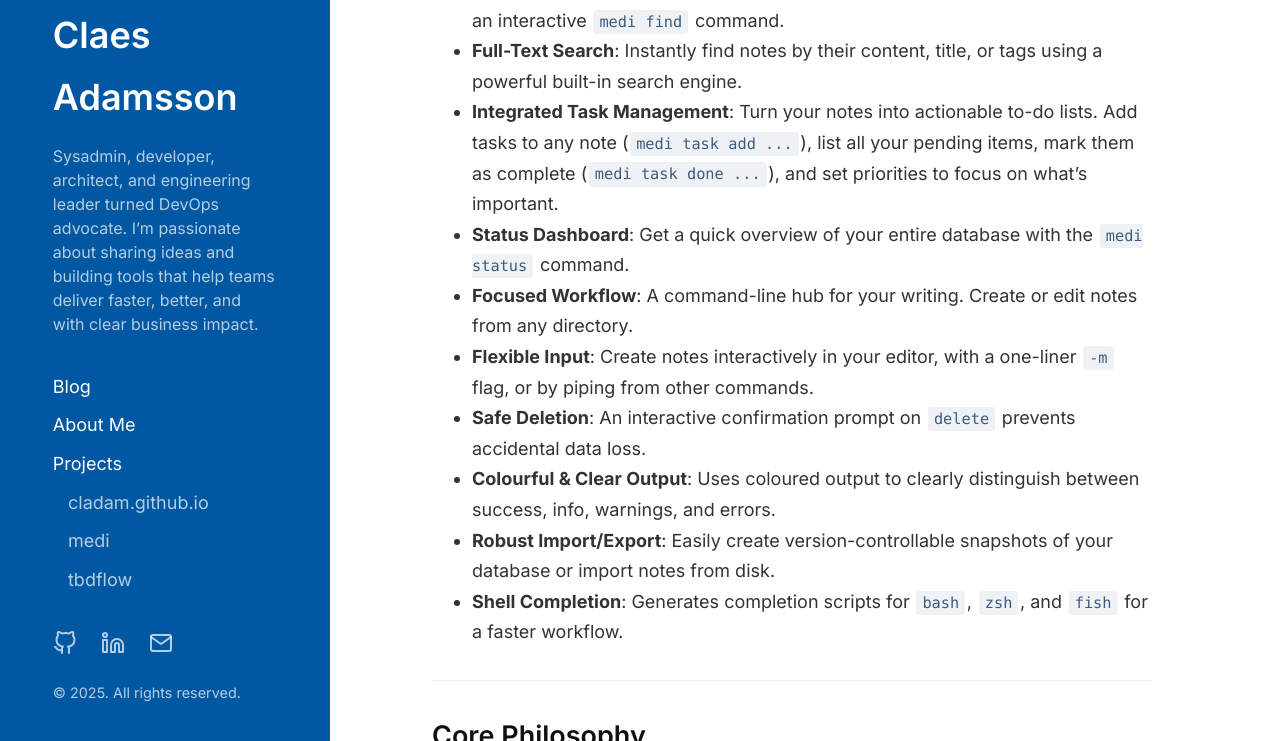
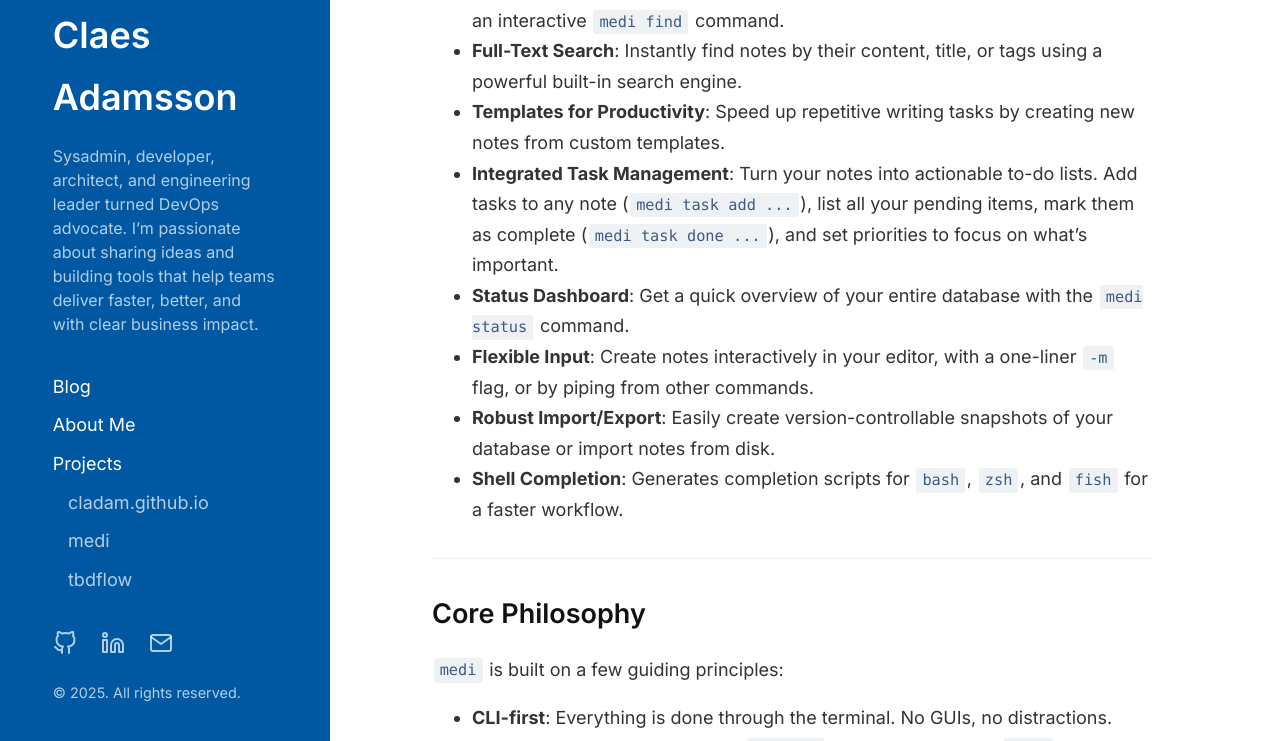
Before and after one commit to cladam/cladam.github.io, a Jekyll site: the page built from _projects/medi.md, in a window 1280 px wide and 900 px high, scrolled down 554 px, cut to the strip 159-900 px from the top of the window. Built offline with Jekyll 4.4.1, drawn with Linux system fonts in a browser that asks for light colours.

Commit message:
feat: update project medi

```diff
--- a/_projects/medi.md
+++ b/_projects/medi.md
@@ -17,12 +17,10 @@ A fast, editor-centric, command-line notes manager built in Rust.
   - **Speed**: Instant access to any note, no matter how large your collection grows.
   - **Interactive Fuzzy Finder**: Instantly find and edit any note by its key or title with an interactive `medi find` command.
   - **Full-Text Search**: Instantly find notes by their content, title, or tags using a powerful built-in search engine.
+  - **Templates for Productivity**: Speed up repetitive writing tasks by creating new notes from custom templates.
   - **Integrated Task Management**: Turn your notes into actionable to-do lists. Add tasks to any note (`medi task add ...`), list all your pending items, mark them as complete (`medi task done ...`), and set priorities to focus on what's important.
   - **Status Dashboard**: Get a quick overview of your entire database with the `medi status` command.
-  - **Focused Workflow**: A command-line hub for your writing. Create or edit notes from any directory.
   - **Flexible Input**: Create notes interactively in your editor, with a one-liner `-m` flag, or by piping from other commands.
-  - **Safe Deletion**: An interactive confirmation prompt on `delete` prevents accidental data loss.
-  - **Colourful & Clear Output**: Uses coloured output to clearly distinguish between success, info, warnings, and errors.
   - **Robust Import/Export**: Easily create version-controllable snapshots of your database or import notes from disk.
   - **Shell Completion**: Generates completion scripts for `bash`, `zsh`, and `fish` for a faster workflow.
 
```
